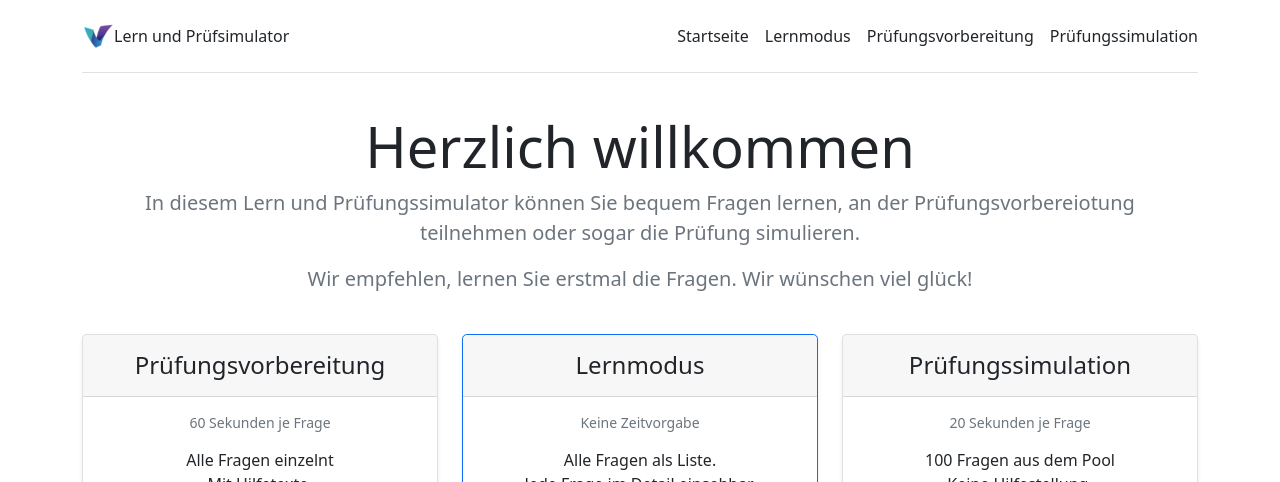
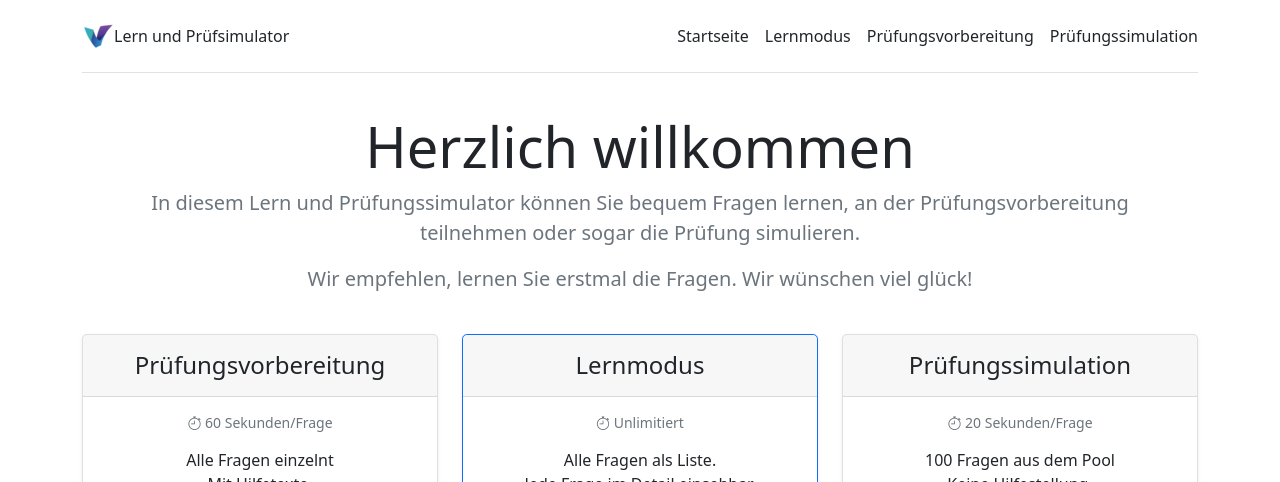
Before and after one commit to dex91/lps, an Angular app: page / in a window 1280 px wide. Shown: the top 482 px of the page. Built offline with nearby package versions, Linux system fonts and the light colour scheme.

Commit message:
added bootstrap icons

```diff
--- a/package.json
+++ b/package.json
@@ -18,6 +18,7 @@
     "@angular/platform-browser": "~13.0.0",
     "@angular/platform-browser-dynamic": "~13.0.0",
     "@angular/router": "~13.0.0",
+    "bootstrap-icons": "^1.7.2",
     "rxjs": "~7.4.0",
     "tslib": "^2.3.0",
     "zone.js": "~0.11.4"
--- a/src/app/startsite/startsite.component.html
+++ b/src/app/startsite/startsite.component.html
@@ -1,6 +1,6 @@
 <div class="pricing-header p-3 pb-md-4 mx-auto text-center">
   <h1 class="display-4 fw-normal">Herzlich willkommen</h1>
-  <p class="fs-5 text-muted">In diesem Lern und Pr&uuml;fungssimulator k&ouml;nnen Sie bequem Fragen lernen, an der Pr&uuml;fungsvorbereiotung teilnehmen oder sogar die Pr&uuml;fung simulieren.</p>
+  <p class="fs-5 text-muted">In diesem Lern und Pr&uuml;fungssimulator k&ouml;nnen Sie bequem Fragen lernen, an der Pr&uuml;fungsvorbereitung teilnehmen oder sogar die Pr&uuml;fung simulieren.</p>
   <p class="fs-5 text-muted">Wir empfehlen, lernen Sie erstmal die Fragen. Wir w&uuml;nschen viel gl&uuml;ck!</p>
 </div>
 <div class="row row-cols-1 row-cols-md-3 mb-3 text-center">
@@ -10,7 +10,7 @@
         <h4 class="my-0 fw-normal">Pr&uuml;fungsvorbereitung</h4>
       </div>
       <div class="card-body">
-        <h6 class="card-title pricing-card-title"><small class="text-muted fw-light">60 Sekunden je Frage</small></h6>
+        <h6 class="card-title pricing-card-title"><small class="text-muted fw-light"><i class="bi bi-stopwatch"></i> 60 Sekunden/Frage</small></h6>
         <ul class="list-unstyled mt-3 mb-4">
           <li>Alle Fragen einzelnt</li>
           <li>Mit Hilfetexte.</li>
@@ -27,7 +27,7 @@
         <h4 class="my-0 fw-normal">Lernmodus</h4>
       </div>
       <div class="card-body">
-        <h6 class="card-title pricing-card-title"><small class="text-muted fw-light">Keine Zeitvorgabe</small></h6>
+        <h6 class="card-title pricing-card-title"><small class="text-muted fw-light"><i class="bi bi-stopwatch"></i> Unlimitiert</small></h6>
         <ul class="list-unstyled mt-3 mb-4">
           <li>Alle Fragen als Liste.</li>
           <li>Jede Frage im Detail einsehbar.</li>
@@ -44,7 +44,7 @@
         <h4 class="my-0 fw-normal">Pr&uuml;fungssimulation</h4>
       </div>
       <div class="card-body">
-        <h6 class="card-title pricing-card-title"><small class="text-muted fw-light">20 Sekunden je Frage</small></h6>
+        <h6 class="card-title pricing-card-title"><small class="text-muted fw-light"><i class="bi bi-stopwatch"></i> 20 Sekunden/Frage</small></h6>
         <ul class="list-unstyled mt-3 mb-4">
           <li>100 Fragen aus dem Pool</li>
           <li>Keine Hilfestellung.</li>
--- a/src/index.html
+++ b/src/index.html
@@ -14,6 +14,7 @@
   <link rel="mask-icon" href="./assets/images/favicon/safari-pinned-tab.svg" color="#5bbad5">
   <link rel="shortcut icon" href="./assets/images/favicon/favicon.ico">
   <link href="https://cdn.jsdelivr.net/npm/bootstrap@5.1.3/dist/css/bootstrap.min.css" rel="stylesheet" integrity="sha384-1BmE4kWBq78iYhFldvKuhfTAU6auU8tT94WrHftjDbrCEXSU1oBoqyl2QvZ6jIW3" crossorigin="anonymous">
+  <link rel="stylesheet" href="https://cdn.jsdelivr.net/npm/bootstrap-icons@1.7.2/font/bootstrap-icons.css">
   <title>Lernen, vorbereiten und virtuelles P&uuml;fen &bull; Praxisproject BITLC FIAE Sommer 2023</title>
 </head>
 <body>
```
Also changed, not shown: 1 other file (tests, documents, lock files or other folders).
